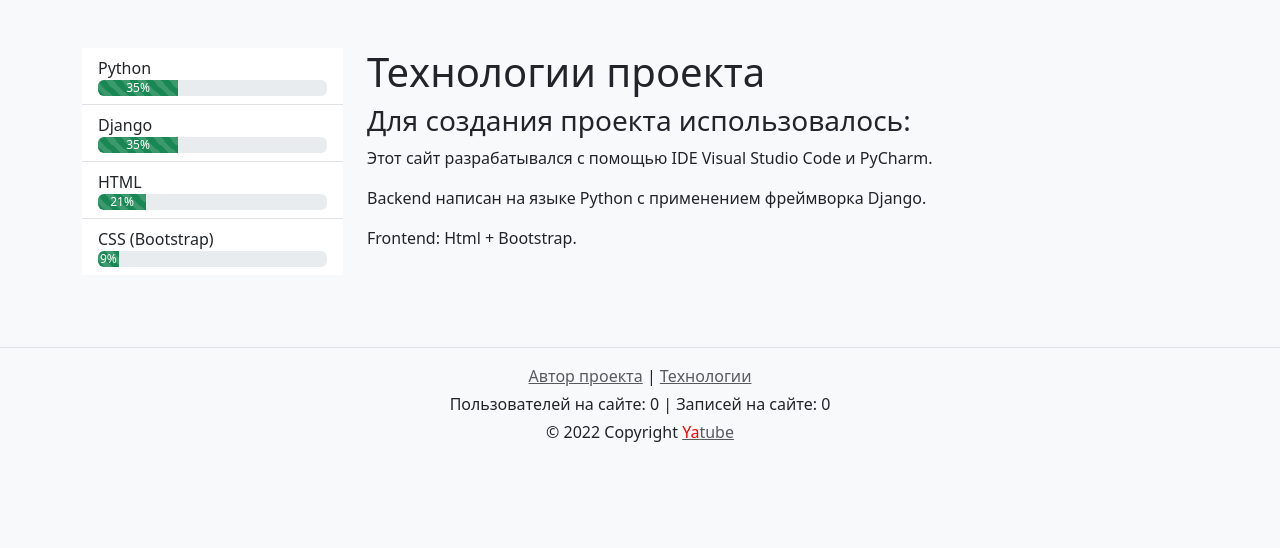
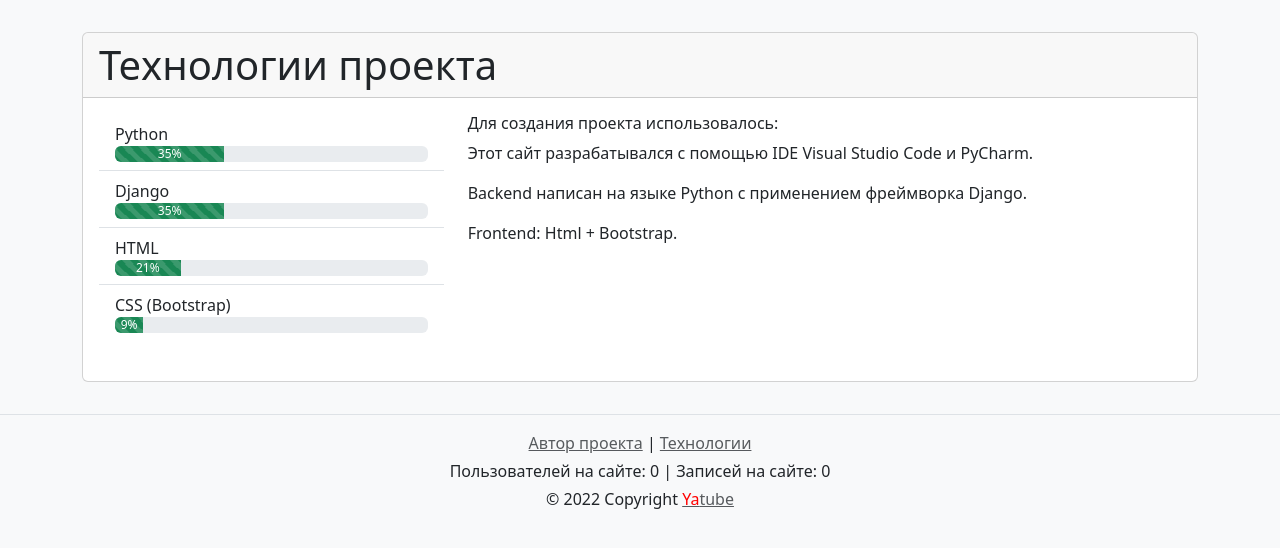
Before and after one commit to mityasun/yatube, a Django app: page /about/tech/ in a window 1280 px wide. Shown: the part 56-604 px from the top of the page. Run offline with Django 3.2, Linux system fonts and the light colour scheme; data that the repository does not hold is empty; some libraries are stand-ins or nearby versions.

Commit message:
Спринт 6. Проект после 2го ревью.

```diff
--- a/yatube/templates/about/tech.html
+++ b/yatube/templates/about/tech.html
@@ -1,9 +1,12 @@
 {% extends "base.html" %}
   {% block title %}Технологии{% endblock %}
   {% block content %}
-    <div class="container py-5">
+    <div class="container py-4">
+			<div class="card my-2">
+			<h1 class="card-header display-6">Технологии проекта</h1>
+					<div class="card-body">
 						<div class="row">
-        <aside class="col-12 col-md-3">
+							<aside class="col-12 col-md-4">
 								<ul class="list-group list-group-flush">
 									<li class="list-group-item">
 										Python
@@ -32,10 +35,9 @@
 								</ul>
 								<br>
 							</aside>
-        <article class="col-12 col-md-9">
+							<article class="col-12 col-md-8">
 								<div class="row">
-            <h1>Технологии проекта</h1>
-            <h3>Для создания проекта использовалось:</h3>
+									<h6>Для создания проекта использовалось:</h6>
 									<p>Этот сайт разрабатывался с помощью IDE Visual Studio Code и PyCharm.</p>
 									<p>Backend написан на языке Python с применением фреймворка Django.</p>
 									<p>Frontend: Html + Bootstrap.</p>
@@ -43,4 +45,6 @@
 							</article>
 						</div>
 					</div>
+			</div>
+    </div>
   {% endblock %}
```
Also changed, not shown: yatube/templates/about/author.html (+6 -2 lines). Lines whose indentation alone changed are shown as unchanged.
